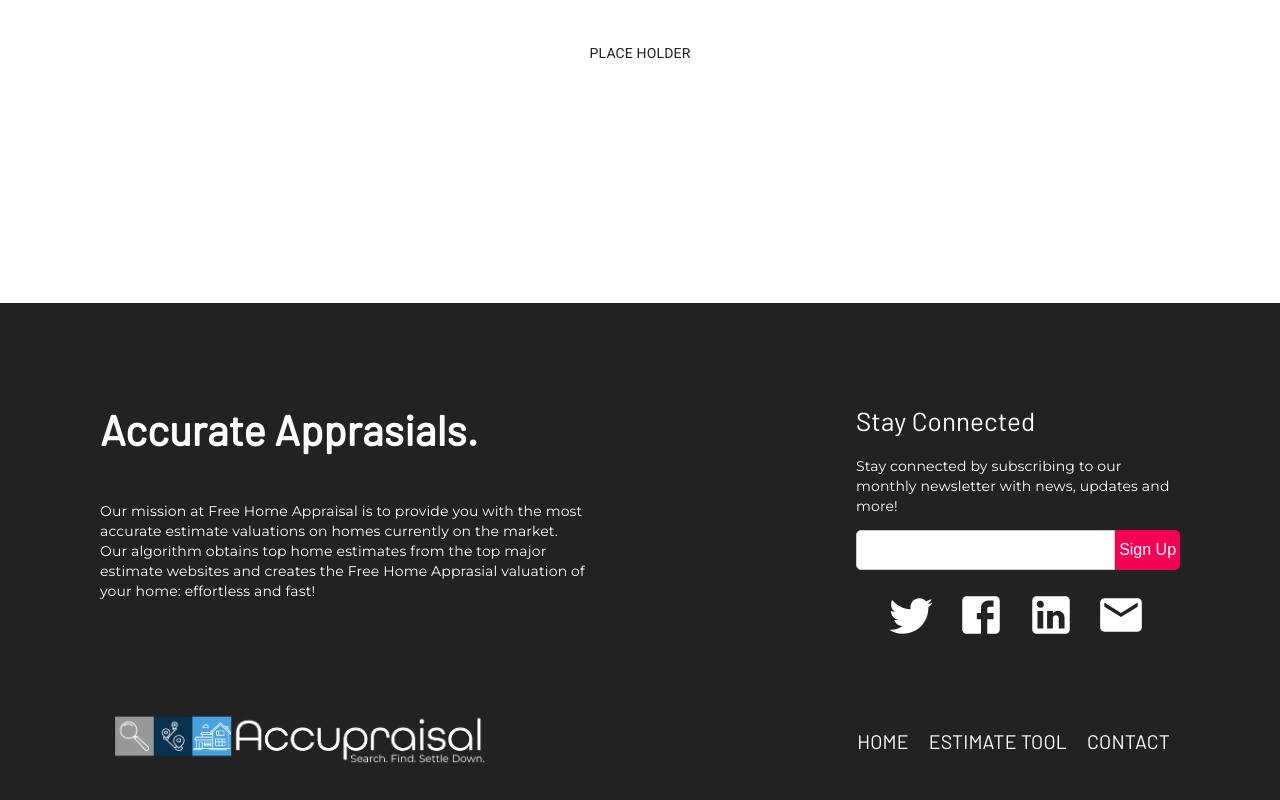
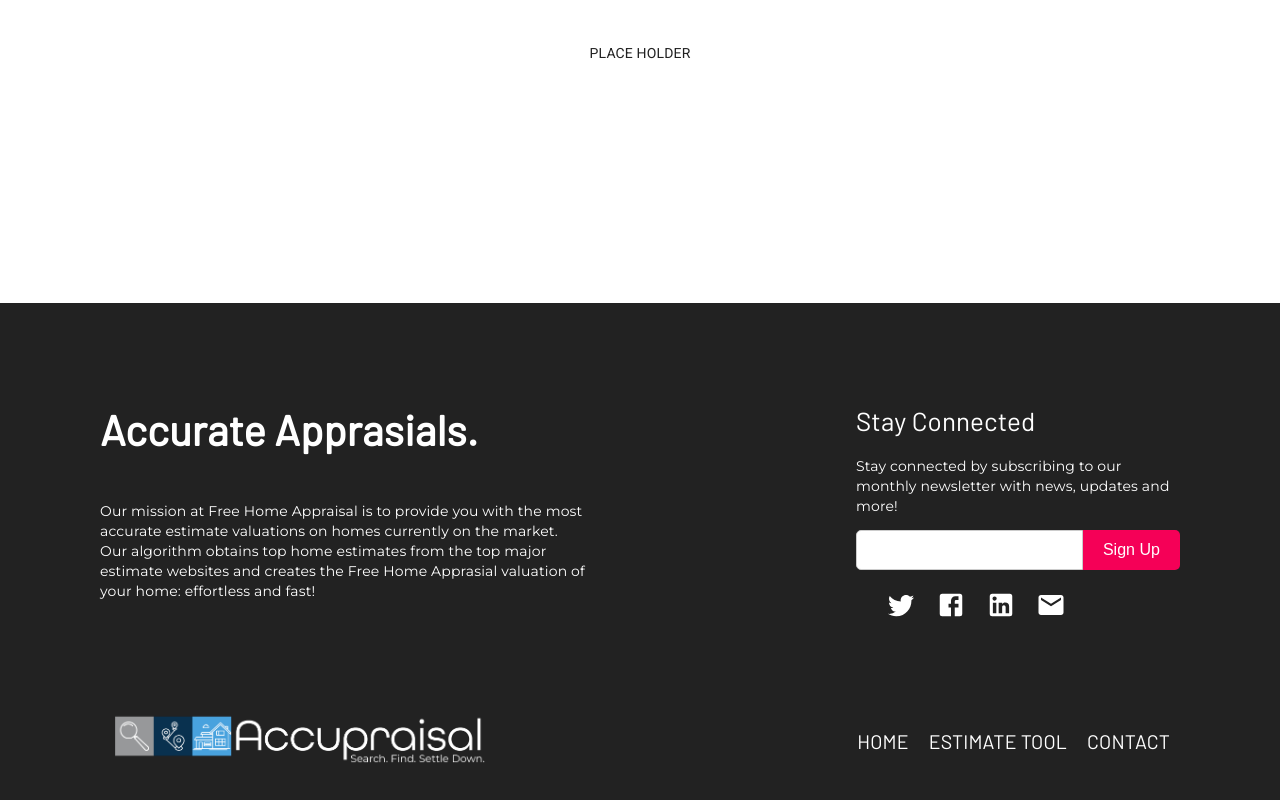
Before and after one commit to cchutis/free-home-appraisal, a React (Create React App) app in the folder client/: page / in a window 1280 px wide. Shown: the part 1707-2507 px from the top of the page. Built offline with nearby package versions, Linux system fonts and the light colour scheme; what react-instantsearch-dom would draw is missing.

Commit message:
Cleaned up footer elements

```diff
--- a/client/src/App.css
+++ b/client/src/App.css
@@ -454,7 +454,7 @@ ul {
 }
 
 #newsletter > [type="email"] {
-    width: 80%;
+    width: 70%;
     height: 40px;
     border-radius: 5px 0 0 5px;
     border: 1px solid #cccccc;
@@ -462,7 +462,7 @@ ul {
 }
 
 #newsletter > [type="submit"] {
-    width: 20%;
+    width: 30%;
     height: 40px;
     border-radius: 0 5px 5px 0;
     background: #f50057;
--- a/client/src/components/CenterWidget.js
+++ b/client/src/components/CenterWidget.js
@@ -14,10 +14,10 @@ const CenterWidget = () => {
             <input type="submit" value="Sign Up" />
         </form>
         <div className="social-icons">
-            <span className="social-icon"><TwitterIcon style={{fontSize: 50 }}/></span>
-            <span className="social-icon"><FacebookIcon style={{ fontSize: 50 }}/></span>
-            <span className="social-icon"><LinkedInIcon style={{ fontSize: 50 }}/></span>
-            <span className="social-icon"><EmailIcon style={{ fontSize: 50 }}/></span>
+            <span className="social-icon"><TwitterIcon style={{fontSize: 30 }}/></span>
+            <span className="social-icon"><FacebookIcon style={{ fontSize: 30 }}/></span>
+            <span className="social-icon"><LinkedInIcon style={{ fontSize: 30 }}/></span>
+            <span className="social-icon"><EmailIcon style={{ fontSize: 30 }}/></span>
         </div>
     </div>
     );
```
